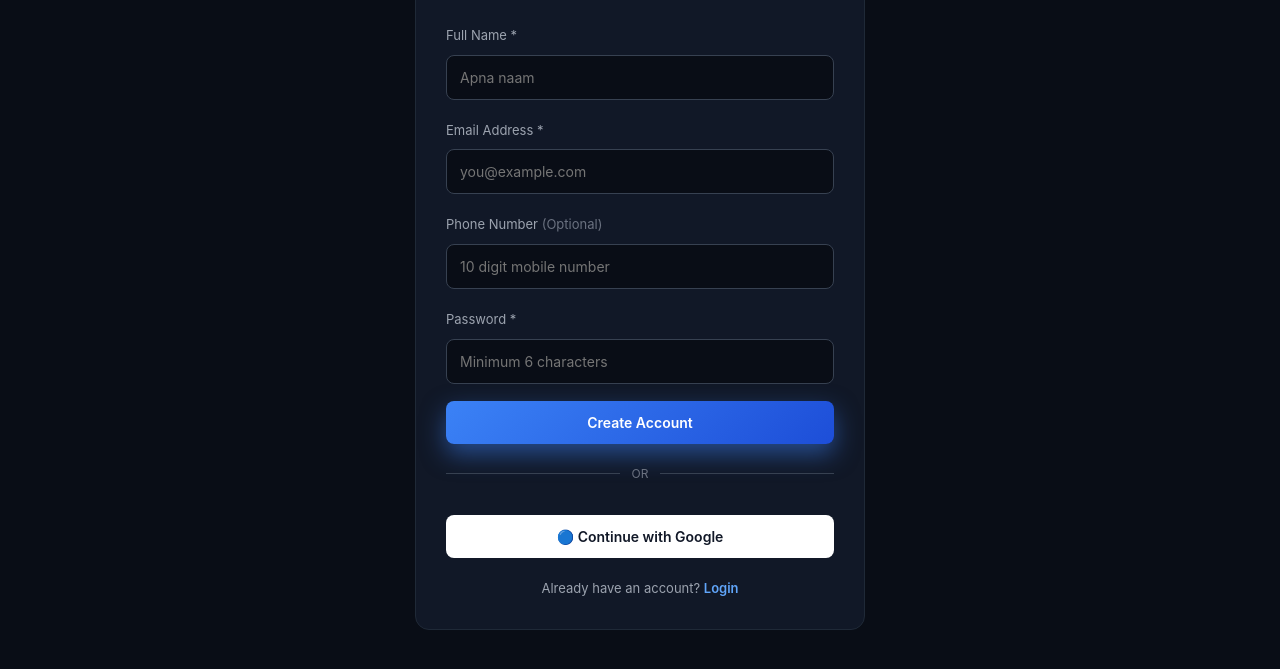
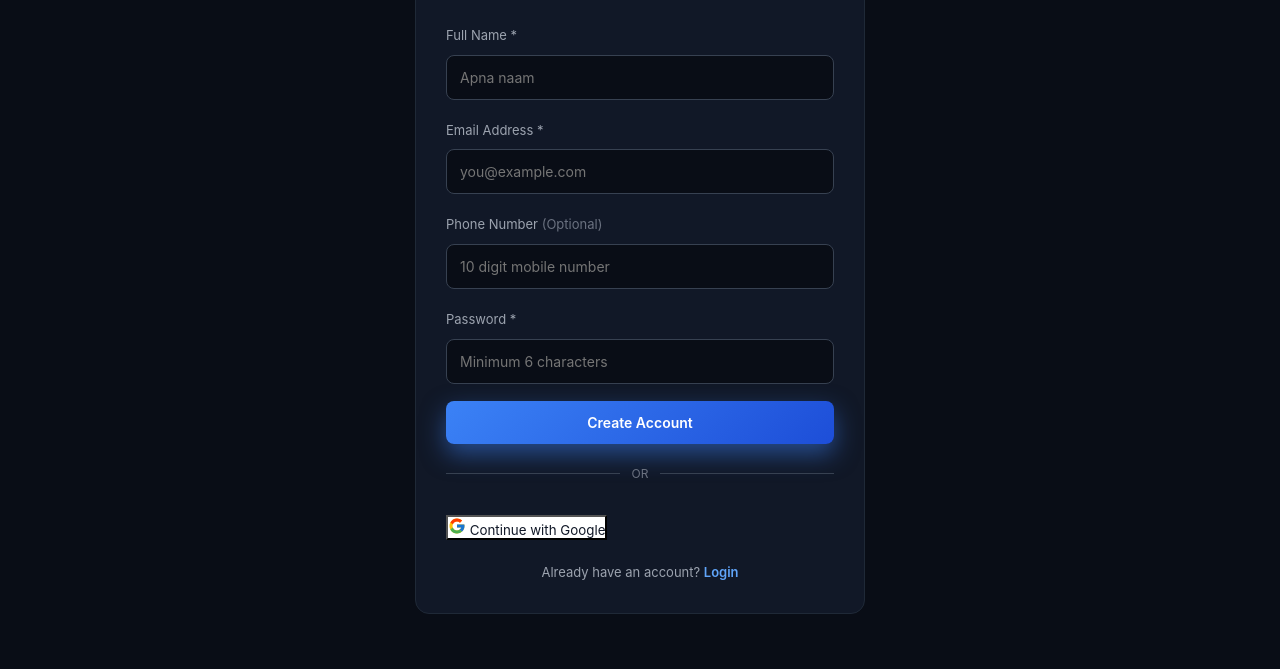
Before and after one commit to adityantr724-design/Pixelworks-site, a plain HTML site: page Signup.html in a window 1280 px wide. Shown: the part 255-924 px from the top of the page. Drawn offline with Linux system fonts and the light colour scheme.

Commit message:
signup.html

```diff
--- a/Signup.html
+++ b/Signup.html
@@ -232,13 +232,15 @@
 
         <!-- GOOGLE -->
 
-        <button
-            id="googleSignupBtn"
-            class="auth-btn google-btn">
-
-            🔵 Continue with Google
-
-        </button>
+    <button class="google-btn">
+  <svg xmlns="http://www.w3.org/2000/svg" width="18" height="18" viewBox="0 0 48 48">
+    <path fill="#FFC107" d="M43.611,20.083H42V20H24v8h11.303c-1.649,4.657-6.08,8-11.303,8c-6.627,0-12-5.373-12-12c0-6.627,5.373-12,12-12c3.059,0,5.842,1.154,7.961,3.039l5.657-5.657C34.046,6.053,29.268,4,24,4C12.955,4,4,12.955,4,24c0,11.045,8.955,20,20,20c11.045,0,20-8.955,20-20C44,22.659,43.862,21.35,43.611,20.083z"/>
+    <path fill="#FF3D00" d="M6.306,14.691l6.571,4.819C14.655,15.108,18.961,12,24,12c3.059,0,5.842,1.154,7.961,3.039l5.657-5.657C34.046,6.053,29.268,4,24,4C16.318,4,9.656,8.337,6.306,14.691z"/>
+    <path fill="#4CAF50" d="M24,44c5.166,0,9.86-1.977,13.409-5.192l-6.19-5.238C29.211,35.091,26.715,36,24,36c-5.202,0-9.619-3.317-11.283-7.946l-6.522,5.025C9.505,39.556,16.227,44,24,44z"/>
+    <path fill="#1976D2" d="M43.611,20.083H42V20H24v8h11.303c-0.792,2.237-2.231,4.166-4.087,5.571c0.001-0.001,0.002-0.001,0.003-0.002l6.19,5.238C36.971,39.205,44,34,44,24C44,22.659,43.862,21.35,43.611,20.083z"/>
+  </svg>
+  Continue with Google
+</button>
 
 
         <p
```
